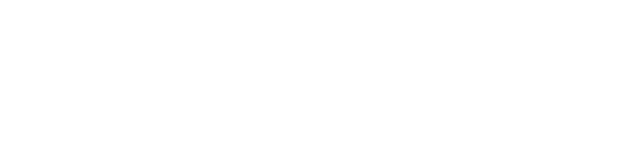
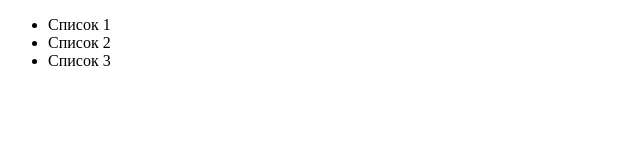
Before and after one commit to alexkiyashko/html_test, a plain HTML site: page index.html in a window 1280 px wide. Shown: the whole page, without its empty margins (0-640 px from the left). Drawn offline with Linux system fonts and the light colour scheme.

Commit message:
Второй коммит

```diff
--- a/index.html
+++ b/index.html
@@ -3,7 +3,13 @@
   <head>
     <meta charset="UTF-8" />
     <meta name="viewport" content="width=device-width, initial-scale=1.0" />
-    <title>Document</title>
+    <title>Моя страница 1</title>
   </head>
-  <body></body>
+  <body>
+    <ul>
+      <li>Список 1</li>
+      <li>Список 2</li>
+      <li>Список 3</li>
+    </ul>
+  </body>
 </html>
```
